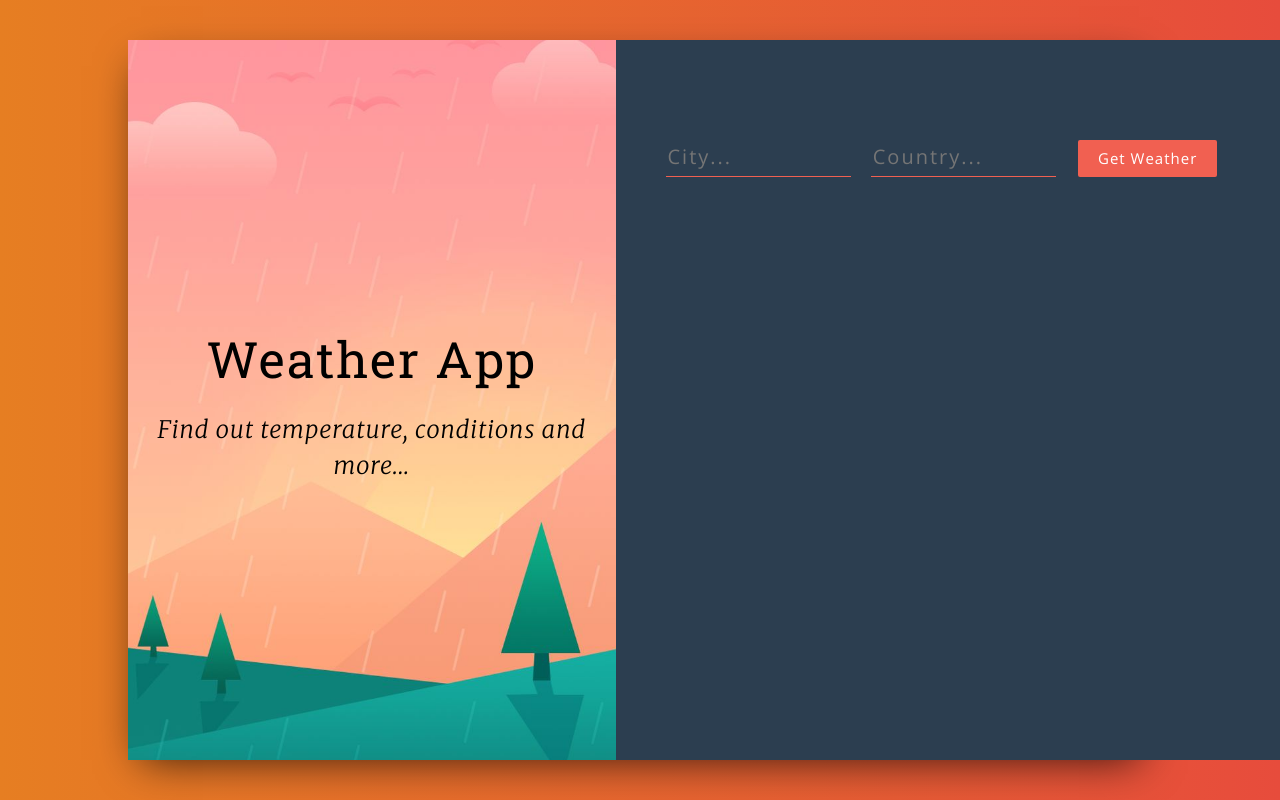
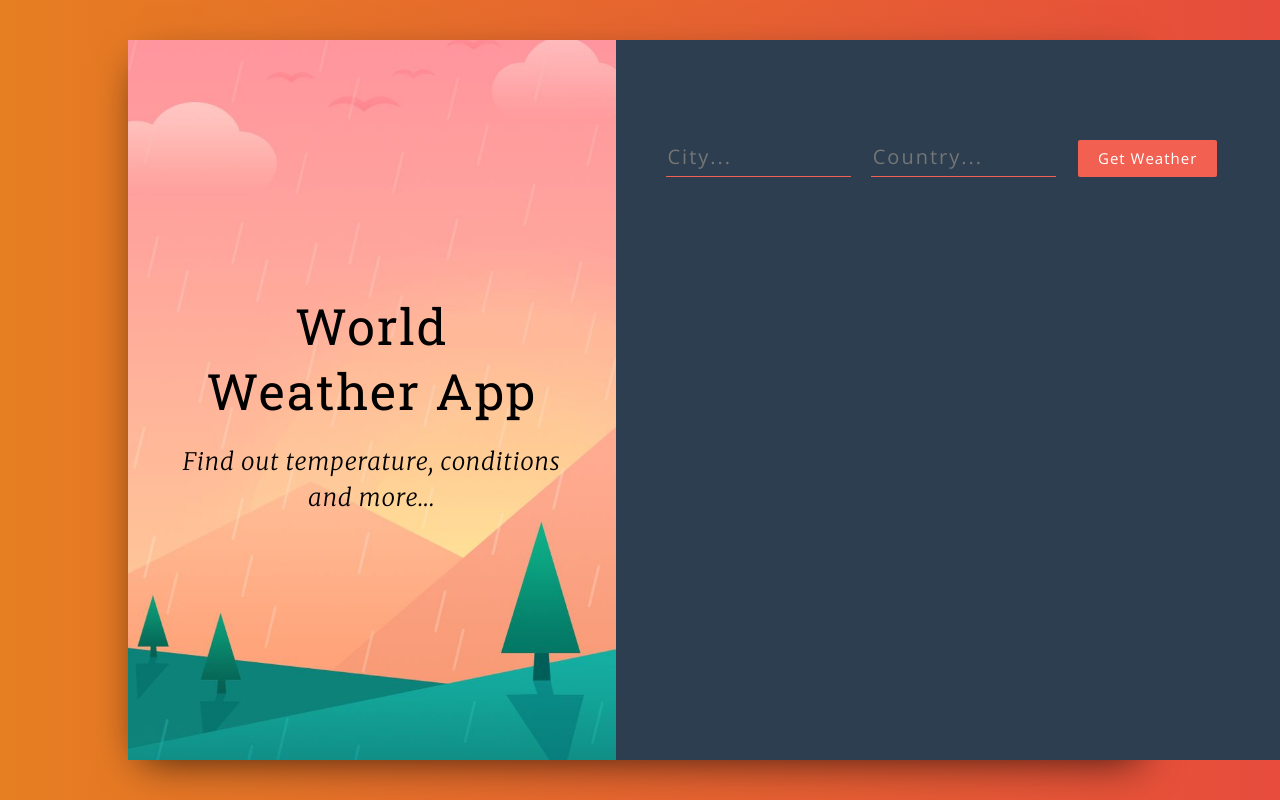
Before and after one commit to marcbal77/react-weather-app-demo, a React (Create React App) app in the folder weather-app/: page / in a window 1280 px wide. Built offline with nearby package versions, Linux system fonts and the light colour scheme.

Commit message:
Edited minor improvements

```diff
--- a/weather-app/src/components/Titles.js
+++ b/weather-app/src/components/Titles.js
@@ -3,8 +3,8 @@ import React from "react";
 
 const Titles = () => (
 	<div>
-		<h1 className="title-container__title">Weather App</h1>
-		<h3 className="title-container__subtitle">Find out temperature, conditions and more...</h3>
+		<h1 className="title-container__title">World<br />Weather App</h1>
+		<h3 className="title-container__subtitle">Find out temperature, conditions<br />and more...</h3>
 	</div>
 );
 
--- a/weather-app/src/components/Weather.js
+++ b/weather-app/src/components/Weather.js
@@ -1,6 +1,7 @@
-//Import React
+//Import the react object from react package from package.json
 import React from "react";
 
+// Define Weather Constant Full of Objects
 const Weather = props => (
 	<div className="weather__info">
 		{
```
Also changed, not shown: weather-app/src/App.js (+9 -0 lines), 2 other files (tests, documents, lock files or other folders).
